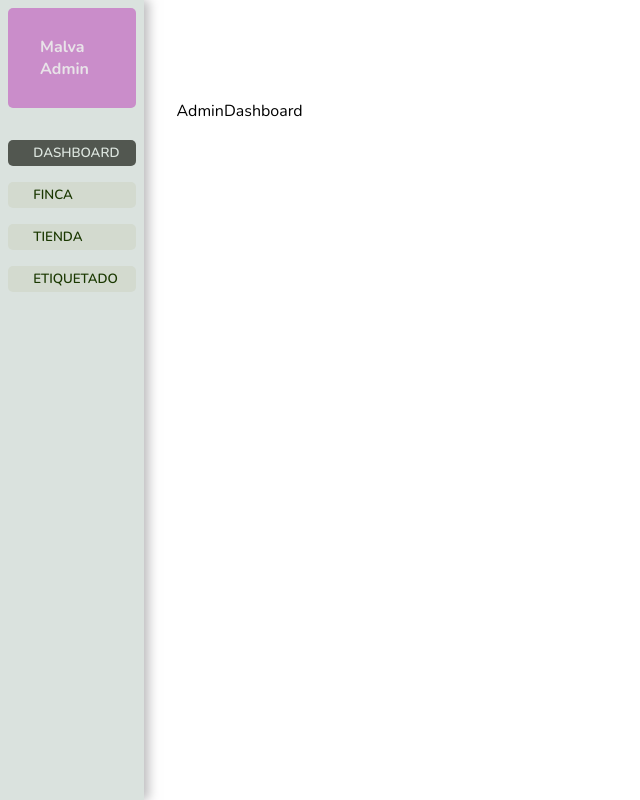
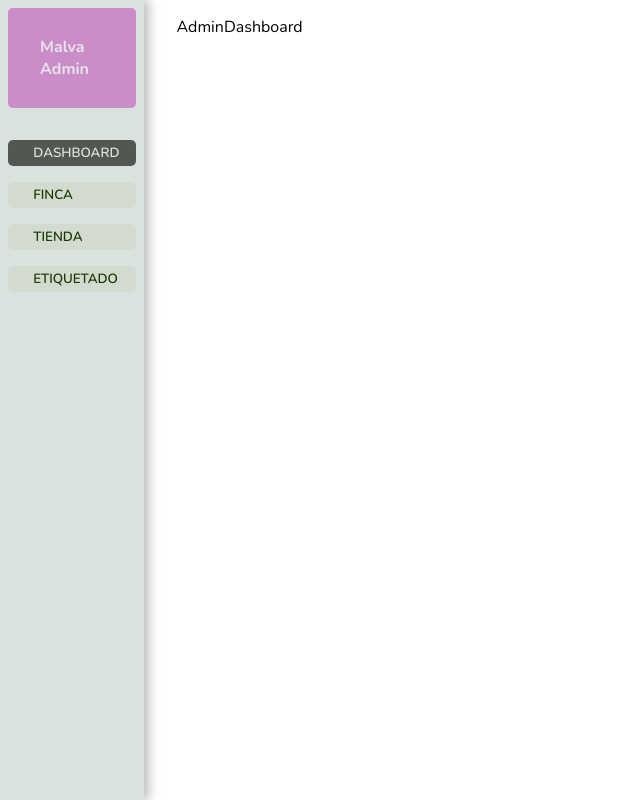
Before and after one commit to iremaru/malvariscofarm, a Next.js app in the folder malva-risco/: page /admin/dashboard in a window 1280 px wide. Shown: the whole page, without its empty margins (0-640 px from the left). Built offline with nearby package versions, Linux system fonts and the light colour scheme; some icons are missing.

Commit message:
update admin padding

```diff
--- a/malva-risco/src/app/admin/layout.module.scss
+++ b/malva-risco/src/app/admin/layout.module.scss
@@ -3,7 +3,7 @@ body {
 	display: flex;
 
 	.page {
-		padding: 100px 2rem;
+		padding: 1rem 2rem;
 		width: 100%;
 	}
 
```
